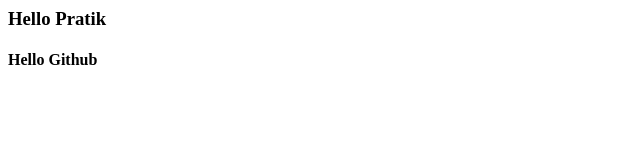
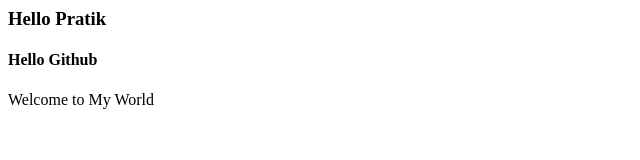
Before and after one commit to PratikMunot/demo-repo2, a plain HTML site: page index.html in a window 1280 px wide. Shown: the whole page, without its empty margins (0-640 px from the left). Drawn offline with Linux system fonts and the light colour scheme.

Commit message:
added line8

```diff
--- a/index.html
+++ b/index.html
@@ -5,6 +5,6 @@
     <body>
         <h3>Hello Pratik</h3>
         <h4>Hello Github</h4>
-
+        <div>Welcome to My World</div>
     </body>
 </html>
```
